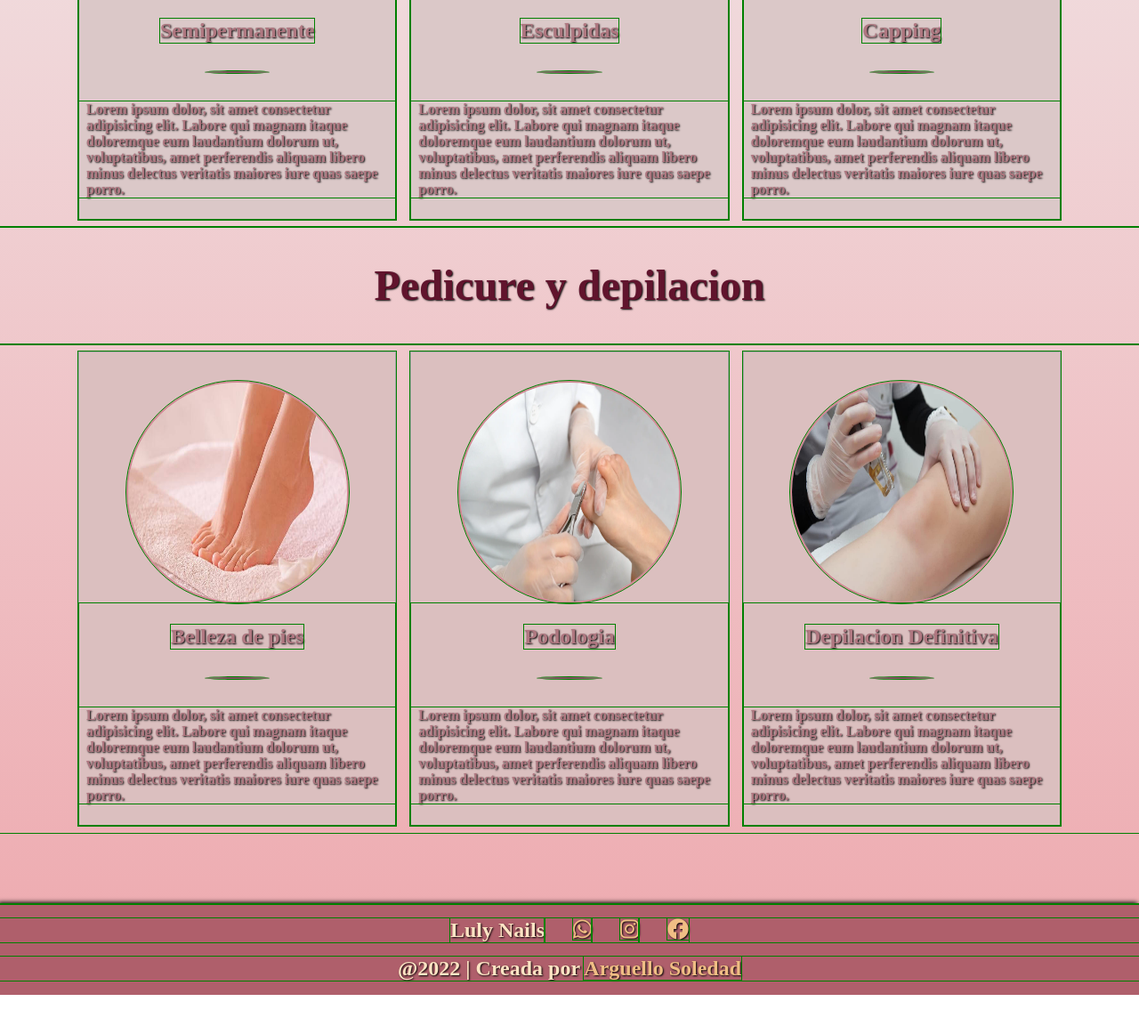
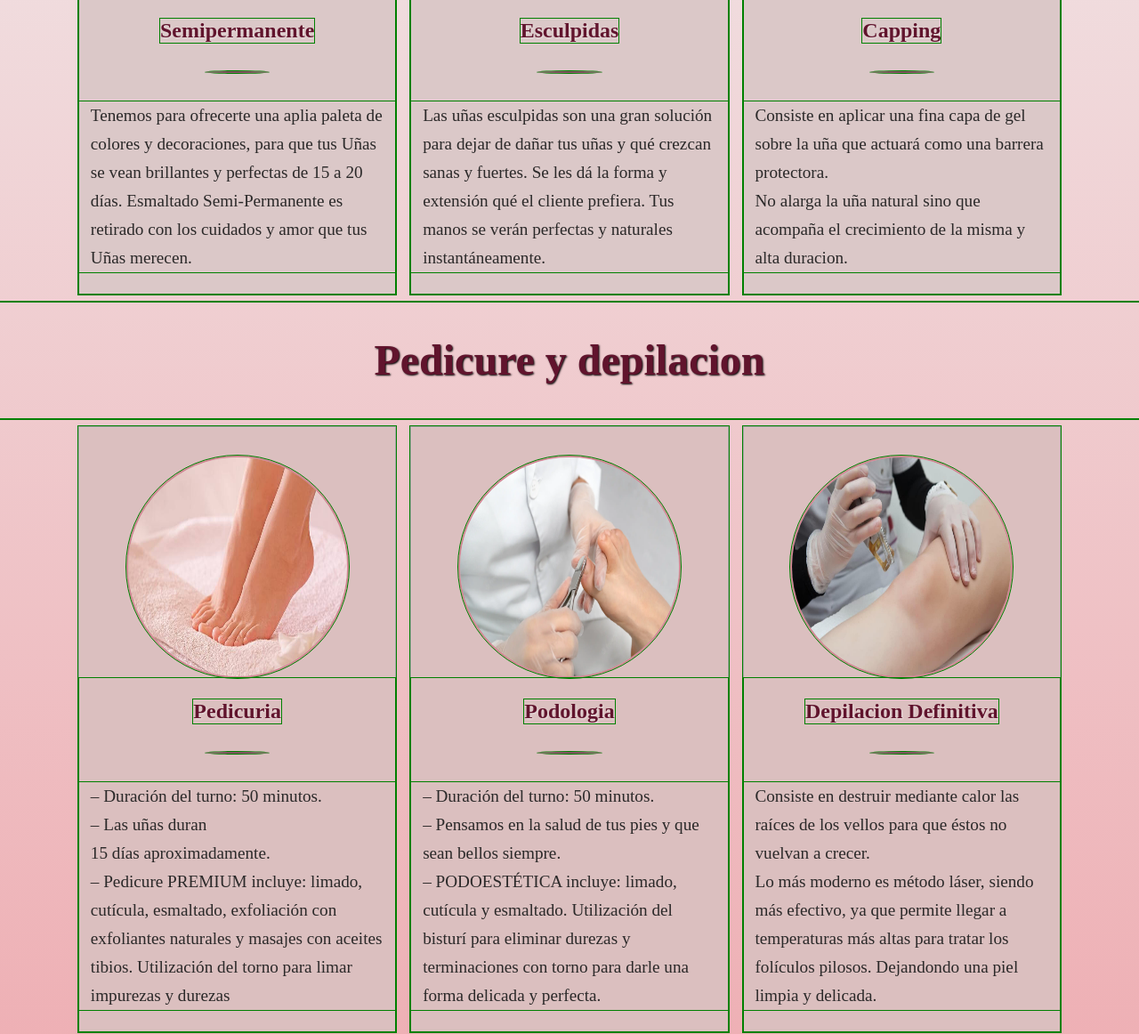
Before and after one commit to sole-arguello/PreEntrega3-ArguelloMariaSoledad, a website: page pages/servicios.html in a window 1280 px wide. Shown: the part 521-1683 px from the top of the page at 89% size. Before the commit the page ends 1639 px from the top, so only its background shows below. Drawn offline with Linux system fonts and the light colour scheme.

Commit message:
Corrijo textos de card

```diff
--- a/pages/servicios.html
+++ b/pages/servicios.html
@@ -5,11 +5,16 @@
     <meta http-equiv="X-UA-Compatible" content="IE=edge" />
     <meta name="viewport" content="width=device-width, initial-scale=1.0" />
     <!------- SEO -------->
-    <meta name="descrition" content="Conocé nuestros servicios. Pensamos mas alla de tus uñas, queremos que disfrutes.">
-    <meta name="keywords"
-    content="salon de uñas, uñas, Luly, LulyNalis, Manicure, manicuria, Pedicure, Pedicuria,
+    <meta
+      name="descrition"
+      content="Conocé nuestros servicios. Pensamos mas alla de tus uñas, queremos que disfrutes."
+    />
+    <meta
+      name="keywords"
+      content="salon de uñas, uñas, Luly, LulyNalis, Manicure, manicuria, Pedicure, Pedicuria,
     servicio Semipermanente, servicio Esculpidas, servicio esmaltados, servicio kapping gel,
-     servicio capping gel, servicio Depilación definitiva, servicio Podología, belleza de manos y pies">
+     servicio capping gel, servicio Depilación definitiva, servicio Podología, belleza de manos y pies"
+    />
 
     <!-- ICONO DE SOLAPA-->
     <link
@@ -54,7 +59,9 @@
           </div>
           <!----------------------->
           <ul class="nav__list">
-            <li class="nav__list--items"><a class="nav__list--items-li" href="../index.html">Home</a></li>
+            <li class="nav__list--items">
+              <a class="nav__list--items-li" href="../index.html">Home</a>
+            </li>
             <li class="nav__list--items">
               <a class="nav__list--items-li" href="../pages/servicios.html"
                 >Servicios</a
@@ -66,7 +73,9 @@
               >
             </li>
             <li class="nav__list--items">
-              <a class="nav__list--items-li" href="../pages/galeria.html">Galeria</a>
+              <a class="nav__list--items-li" href="../pages/galeria.html"
+                >Galeria</a
+              >
             </li>
             <li class="nav__list--items">
               <a class="nav__list--items-li" href="../pages/contacto.html"
@@ -82,7 +91,8 @@
       <h1 class="service__titulo">Manicure</h1>
       <section class="service__container">
         <article class="service__container--card box1">
-          <img class="service__container--card-img"
+          <img
+            class="service__container--card-img"
             src="../assets/servcios/semi.jpg"
             alt="manicure"
           />
@@ -90,16 +100,17 @@
             <p class="service__card--name">Semipermanente</p>
             <hr class="service__card--line" />
             <p class="service__card--description">
-              Lorem ipsum dolor, sit amet consectetur adipisicing elit. Labore
-              qui magnam itaque doloremque eum laudantium dolorum ut,
-              voluptatibus, amet perferendis aliquam libero minus delectus
-              veritatis maiores iure quas saepe porro.
+              Tenemos para ofrecerte una aplia paleta de colores y decoraciones,
+              para que tus Uñas se vean brillantes y perfectas de 15 a 20 días.
+              Esmaltado Semi-Permanente es retirado con los cuidados y amor que
+              tus Uñas merecen.
             </p>
           </div>
         </article>
 
         <article class="service__container--card box1">
-          <img class="service__container--card-img"
+          <img
+            class="service__container--card-img"
             src="../assets/servcios/unias-gel.jpg"
             alt="pedicure"
           />
@@ -107,16 +118,17 @@
             <p class="service__card--name">Esculpidas</p>
             <hr class="service__card--line" />
             <p class="service__card--description">
-              Lorem ipsum dolor, sit amet consectetur adipisicing elit. Labore qui
-              magnam itaque doloremque eum laudantium dolorum ut, voluptatibus,
-              amet perferendis aliquam libero minus delectus veritatis maiores
-              iure quas saepe porro.
+              Las uñas esculpidas son una gran solución para dejar de dañar tus
+              uñas y qué crezcan sanas y fuertes. Se les dá la forma y extensión
+              qué el cliente prefiera. Tus manos se verán perfectas y naturales
+              instantáneamente.
             </p>
           </div>
         </article>
 
         <article class="service__container--card box1">
-          <img class="service__container--card-img"
+          <img
+            class="service__container--card-img"
             src="../assets/servcios/capping.webp"
             alt="esmaltados"
           />
@@ -124,10 +136,9 @@
             <p class="service__card--name">Capping</p>
             <hr class="service__card--line" />
             <p class="service__card--description">
-              Lorem ipsum dolor, sit amet consectetur adipisicing elit. Labore qui
-              magnam itaque doloremque eum laudantium dolorum ut, voluptatibus,
-              amet perferendis aliquam libero minus delectus veritatis maiores
-              iure quas saepe porro.
+              Consiste en aplicar una fina capa de gel sobre la uña que actuará
+              como una barrera protectora. <br>No alarga la uña natural sino que acompaña el crecimiento de la
+              misma y alta duracion.
             </p>
           </div>
         </article>
@@ -135,24 +146,27 @@
       <h2 class="service__titulo">Pedicure y depilacion</h2>
       <section class="service__container">
         <article class="service__container--card box2">
-          <img class="service__container--card-img"
+          <img
+            class="service__container--card-img"
             src="../assets/servcios/belleza de pie.jpg"
             alt="manicure"
           />
           <div class="service__container--card-info">
-            <p class="service__card--name">Belleza de pies</p>
+            <p class="service__card--name">Pedicuria</p>
             <hr class="service__card--line" />
             <p class="service__card--description">
-              Lorem ipsum dolor, sit amet consectetur adipisicing elit. Labore qui
-              magnam itaque doloremque eum laudantium dolorum ut, voluptatibus,
-              amet perferendis aliquam libero minus delectus veritatis maiores
-              iure quas saepe porro.
+              – Duración del turno: 50 minutos.<br />
+              – Las uñas duran 15 días aproximadamente.<br />
+              – Pedicure PREMIUM incluye: limado, cutícula, esmaltado,
+              exfoliación con exfoliantes naturales y masajes con aceites
+              tibios. Utilización del torno para limar impurezas y durezas
             </p>
           </div>
         </article>
 
         <article class="service__container--card box2">
-          <img class="service__container--card-img"
+          <img
+            class="service__container--card-img"
             src="../assets/servcios/podologia.webp"
             alt="pedicure"
           />
@@ -160,16 +174,18 @@
             <p class="service__card--name">Podologia</p>
             <hr class="service__card--line" />
             <p class="service__card--description">
-              Lorem ipsum dolor, sit amet consectetur adipisicing elit. Labore qui
-              magnam itaque doloremque eum laudantium dolorum ut, voluptatibus,
-              amet perferendis aliquam libero minus delectus veritatis maiores
-              iure quas saepe porro.
+              – Duración del turno: 50 minutos.<br />
+              – Pensamos en la salud de tus pies y que sean bellos siempre.<br />
+              – PODOESTÉTICA incluye: limado, cutícula y esmaltado. Utilización
+              del bisturí para eliminar durezas y terminaciones con torno para
+              darle una forma delicada y perfecta.
             </p>
           </div>
         </article>
 
         <article class="service__container--card box2">
-          <img class="service__container--card-img"
+          <img
+            class="service__container--card-img"
             src="../assets/servcios/depilacion.jpg"
             alt="esmaltados"
           />
@@ -177,10 +193,10 @@
             <p class="service__card--name">Depilacion Definitiva</p>
             <hr class="service__card--line" />
             <p class="service__card--description">
-              Lorem ipsum dolor, sit amet consectetur adipisicing elit. Labore qui
-              magnam itaque doloremque eum laudantium dolorum ut, voluptatibus,
-              amet perferendis aliquam libero minus delectus veritatis maiores
-              iure quas saepe porro.
+              Consiste en destruir mediante calor las raíces de los vellos
+               para que éstos no vuelvan a crecer.<br>
+               Lo más moderno es método láser, siendo más efectivo, ya que permite llegar a temperaturas más altas para
+              tratar los folículos pilosos. Dejandondo una piel limpia y delicada.
             </p>
           </div>
         </article>
--- a/scss/_responsive.scss
+++ b/scss/_responsive.scss
@@ -57,6 +57,7 @@
           height: 400px;
         }
         &-info {
+
           .service__card--name {
             font-size: 2rem;
           }
@@ -100,6 +101,12 @@
       &--img {
         margin: 1rem;
         flex: 1 1 25%;
+        transition: transform 750ms cubic-bezier(0.5, 0, 0.5, 1),
+        opacity 250ms linear;
+        &:hover{
+          transform: scale(1.2);
+          opacity: 0.75;
+        }
       }
     }
   }
@@ -144,7 +151,7 @@
         &__navBar {
           padding: 0;
           &--logo {
-            &-img{
+            &-img {
               width: 60%;
             }
           }
@@ -232,7 +239,7 @@
 
 @media (min-width: 1200px) {
   header {
-    padding: .5% 1%;
+    padding: 0.5% 1%;
     .container {
       .nav {
         .nav__list {
--- a/scss/_service.scss
+++ b/scss/_service.scss
@@ -18,8 +18,8 @@
         font-size: 1rem;
         font-weight: 600;
         text-align: center;
-        color: map-get($color-text , text-2);
-        text-shadow: map-get($sombras, sombraText-2);
+        color: map-get($color-text , text-1);
+        text-shadow: map-get($sombras, sombraText-3);
         &-img {
           width: 230px;
           height: 230px;
@@ -27,6 +27,7 @@
           border: map-get($bordes , borde-4);
         }
         &-info {
+
           padding: 1.5rem 0;
           @include flex-col-center;
           .service__card--name {
@@ -40,8 +41,13 @@
             color: map-get($color-text, text-8);
           }
           .service__card--description {
-            padding: 0 0.5rem;
+            padding: 0 0.8rem;
             text-align: left;
+              font-size: 1.2rem;
+              text-shadow: none;
+              font-weight: 100;
+              line-height: 2rem;
+              color: map-get($color-text, text-10);
           }
         }
       }
```
Also changed, not shown: pages/galeria.html (+12 -12 lines), pages/nosotros.html (+5 -5 lines), css/style.css, 1 other file.
